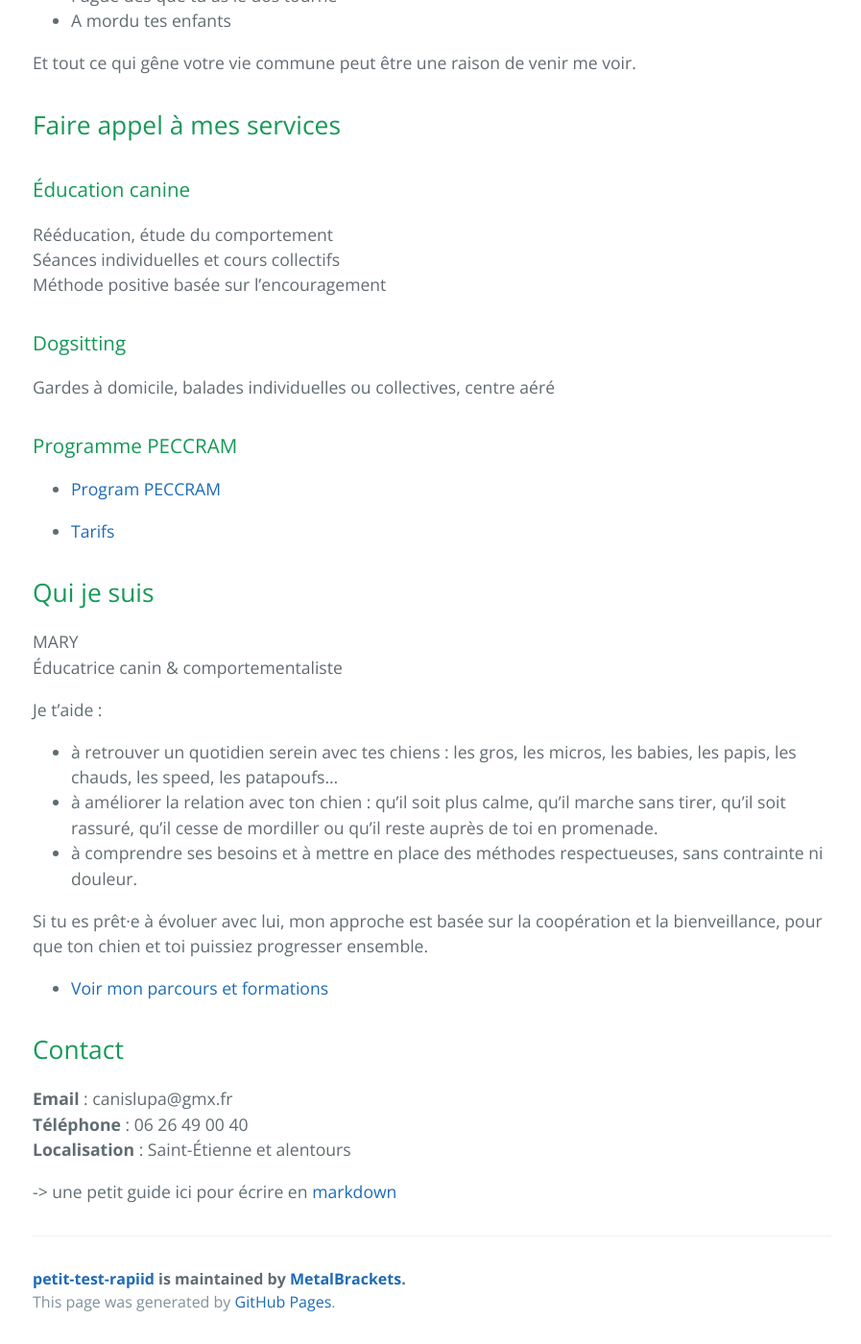
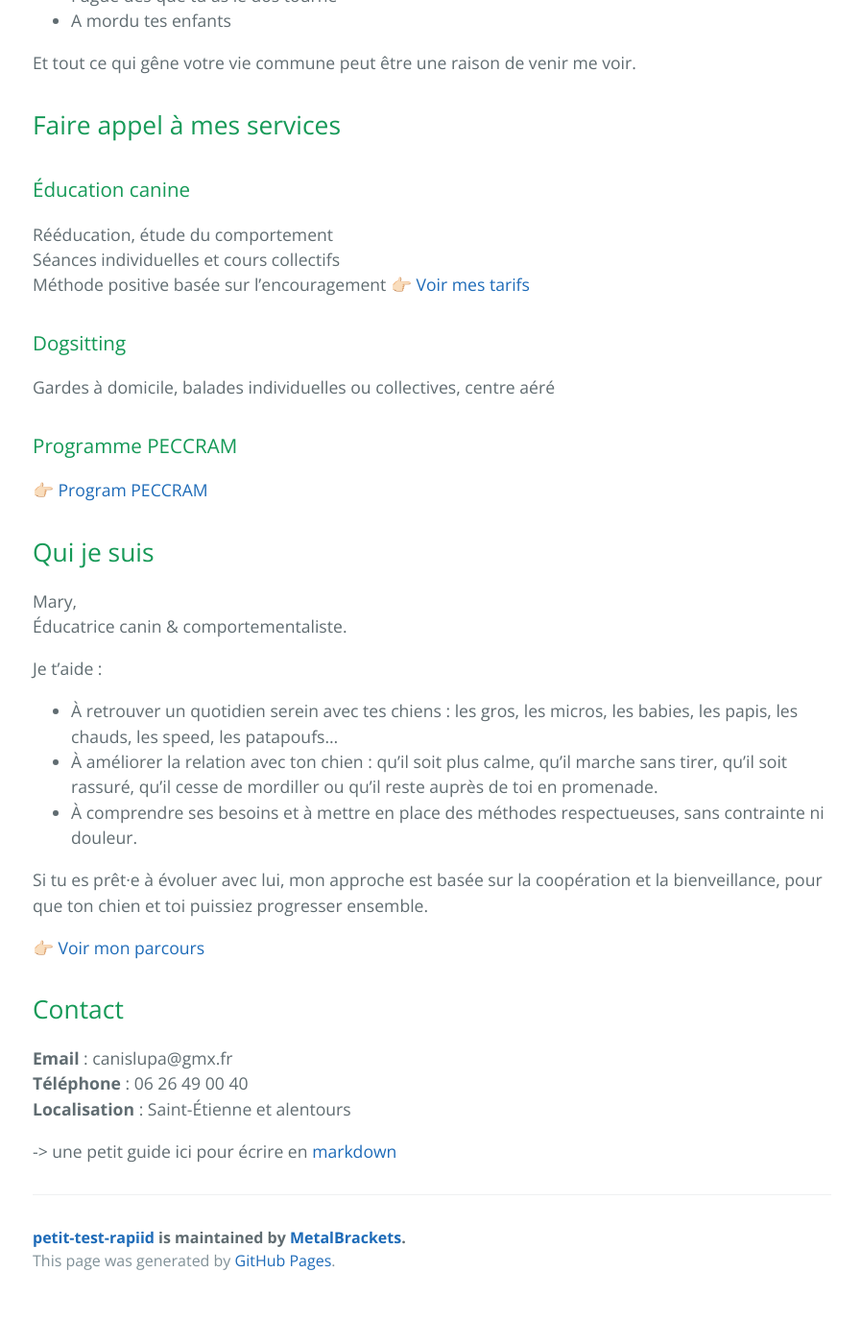
Before and after one commit to MetalBrackets/petit-test-rapiid, a Jekyll site: the page built from index.md, in a window 1280 px wide and 1400 px high, scrolled down 871 px. Shown: the whole window at 96% size, without its empty margins (190-1087 px from the left). Built offline with Jekyll 4.4.1, drawn with Linux system fonts in a browser that asks for light colours; after the commit the page ends 2228 px from its top, so only the background shows below that.

Commit message:
Update index.md

```diff
--- a/index.md
+++ b/index.md
@@ -34,28 +34,28 @@ Et tout ce qui gêne votre vie commune peut être une raison de venir me voir.
 Rééducation, étude du comportement
 Séances individuelles et cours collectifs
 Méthode positive basée sur l'encouragement
+👉🏻 [Voir mes tarifs]({{ "/tarifs/" | relative_url }})
 
 ### Dogsitting
 Gardes à domicile, balades individuelles ou collectives, centre aéré
 
 ### Programme PECCRAM
-- [Program PECCRAM]({{ "/peccram/" | relative_url }})
+👉🏻 [Program PECCRAM]({{ "/peccram/" | relative_url }})
 
-- [Tarifs]({{ "/tarifs/" | relative_url }})
 
 ## Qui je suis
 
-MARY
-Éducatrice canin & comportementaliste
+Mary,
+Éducatrice canin & comportementaliste.
 
 Je t'aide :
-- à retrouver un quotidien serein avec tes chiens : les gros, les micros, les babies, les papis, les chauds, les speed, les patapoufs...
-- à améliorer la relation avec ton chien : qu'il soit plus calme, qu'il marche sans tirer, qu'il soit rassuré, qu'il cesse de mordiller ou qu'il reste auprès de toi en promenade.
-- à comprendre ses besoins et à mettre en place des méthodes respectueuses, sans contrainte ni douleur.
+- À retrouver un quotidien serein avec tes chiens : les gros, les micros, les babies, les papis, les chauds, les speed, les patapoufs...
+- À améliorer la relation avec ton chien : qu'il soit plus calme, qu'il marche sans tirer, qu'il soit rassuré, qu'il cesse de mordiller ou qu'il reste auprès de toi en promenade.
+- À comprendre ses besoins et à mettre en place des méthodes respectueuses, sans contrainte ni douleur.
 
 Si tu es prêt·e à évoluer avec lui, mon approche est basée sur la coopération et la bienveillance, pour que ton chien et toi puissiez progresser ensemble.
 
-- [Voir mon parcours et formations]({{ "/quisuisje/" | relative_url }})
+👉🏻 [Voir mon parcours]({{ "/quisuisje/" | relative_url }})
 
 
 ## Contact
```
